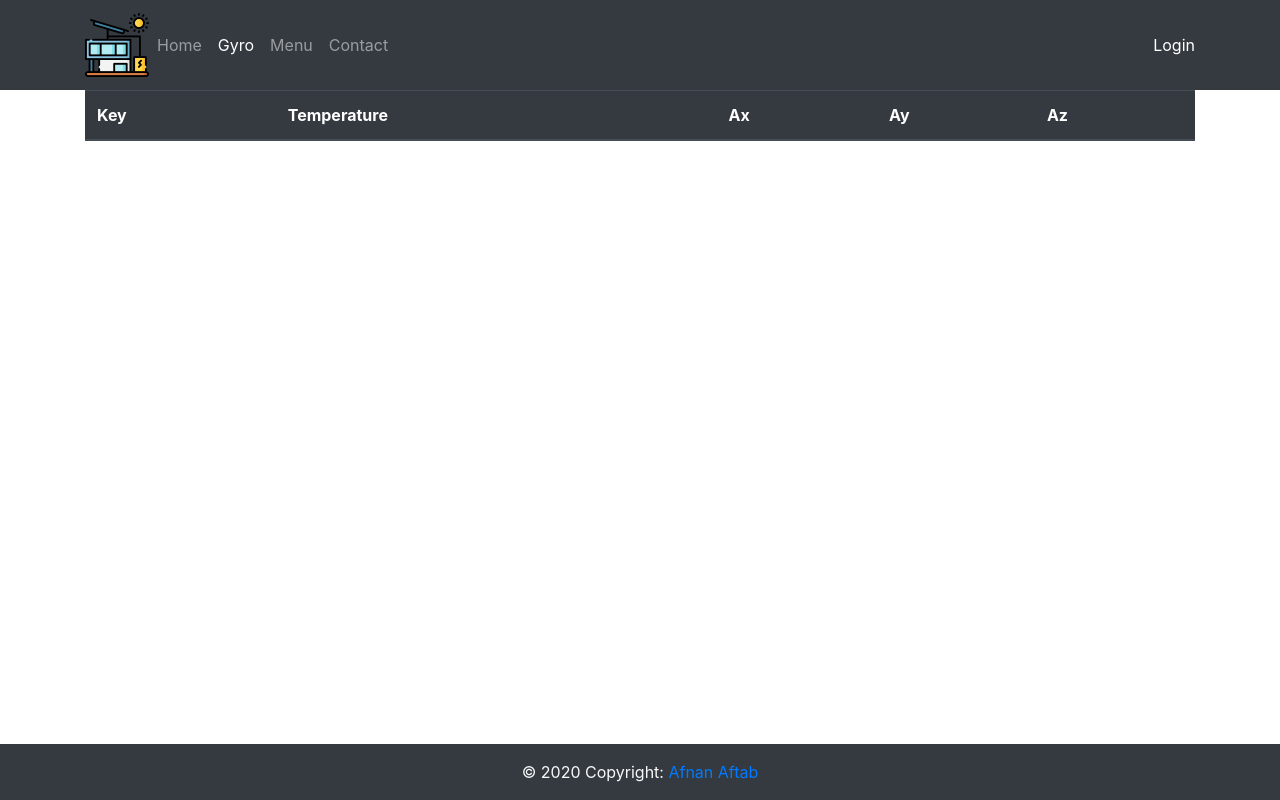
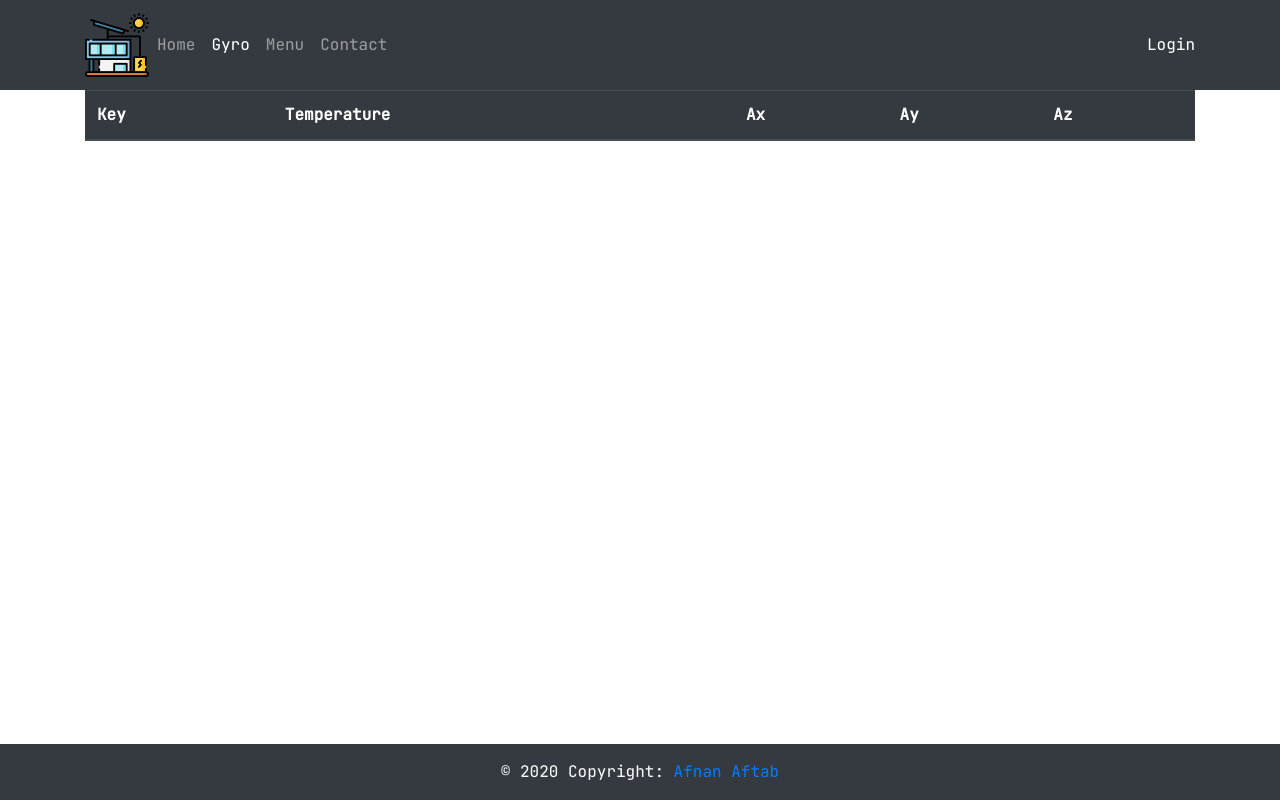
Before and after one commit to afnan-aftab/solar, a website: page public/Gyro.html in a window 1280 px wide. Drawn offline with Linux system fonts and the light colour scheme; some packages are replaced by stand-ins of ours; no server answers.

Commit message:
Font-style-change

```diff
--- a/public/Gyro.html
+++ b/public/Gyro.html
@@ -15,6 +15,8 @@
   <link type="image" sizes="64x64"  href="img/solar-house.png" rel="icon">
   <!-- Bootstrap core CSS -->
   <link href="vendor/bootstrap/css/bootstrap.min.css" rel="stylesheet">
+  <link rel="preconnect" href="https://fonts.gstatic.com">
+  <link href="https://fonts.googleapis.com/css2?family=JetBrains+Mono:wght@422&display=swap" rel="stylesheet">
   <link href="css/styles.css" rel="stylesheet">
 
 </head>
--- a/public/css/styles.css
+++ b/public/css/styles.css
@@ -0,0 +1,3 @@
+*{
+    font-family: 'JetBrains Mono', monospace;
+}
```
Also changed, not shown: public/index.html (+2 -0 lines).
